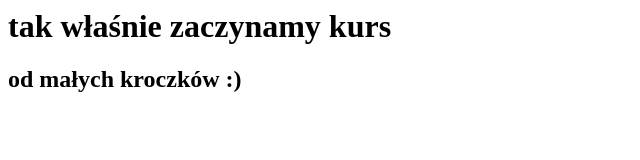
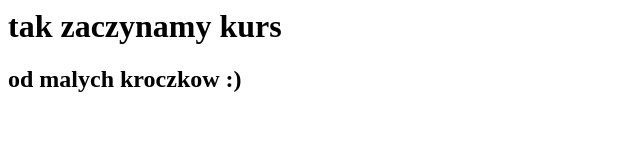
Before and after one commit to jus4ynka/kursraffine, a plain HTML site: page index.html in a window 1280 px wide. Shown: the whole page, without its empty margins (0-640 px from the left). Drawn offline with Linux system fonts and the light colour scheme.

Commit message:
usuniecie

```diff
--- a/index.html
+++ b/index.html
@@ -1,2 +1,2 @@
-<h1>tak właśnie zaczynamy kurs</h1>
-<h2>od małych kroczków :) </h2>
+<h1>tak  zaczynamy kurs</h1>
+<h2>od malych kroczkow :) </h2>
```
